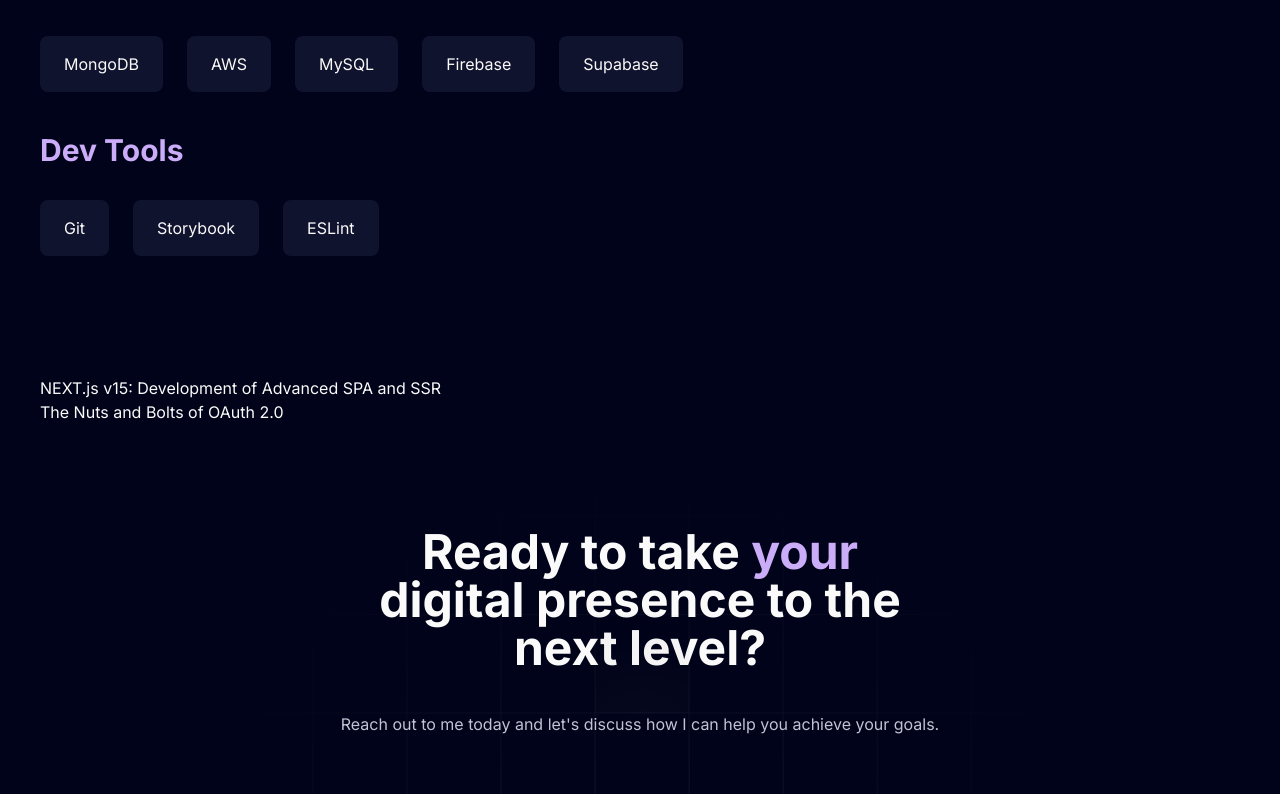
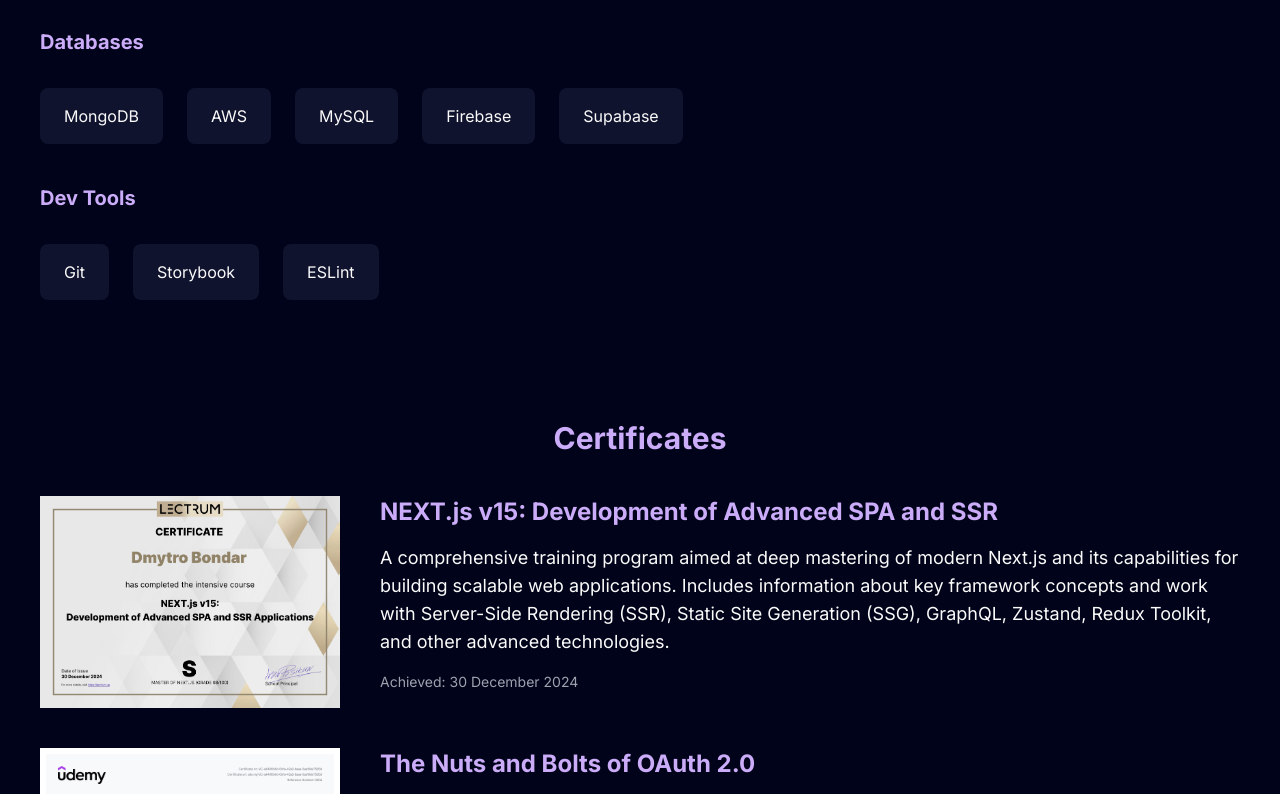
Before and after one commit to DagassaCoop/dev_portfolio, a Next.js app: page /about in a window 1280 px wide. Shown: the part 1206-2000 px from the top of the page. Built offline with nearby package versions, Linux system fonts and the light colour scheme.

Commit message:
add: certigications to About page

```diff
--- a/src/app/about/page.tsx
+++ b/src/app/about/page.tsx
@@ -5,6 +5,7 @@
 import Footer from "@/components/Footer";
 // Mock
 import { skillSections, certificates } from "@/data";
+import { ICertificate } from "@/entities";
 
 const SkillList: FC<{ list: string[] }> = ({ list }) => {
   return (
@@ -22,6 +23,30 @@
   );
 };
 
+const Certificate: FC<{ certificate: ICertificate }> = ({ certificate }) => {
+  const { id, title, description, date, img } = certificate;
+
+  return (
+    <div className="lg:flex mb-10">
+      <div className="w-full flex justify-center lg:max-w-[300px] max-lg:mb-16 lg:mr-10">
+        <img src={img} alt={title} className="w-1/2 lg:w-full h-full" />
+      </div>
+      <div className="flex justify-center lg:flex-row lg:justify-between flex-wrap w-full max-lg:gap-4 max-lg:text-center">
+        <p className="text-lg lg:text-2xl font-bold text-purple">{title}</p>
+        <p className="text-md lg:text-lg">{description}</p>
+        <p className="text-xs lg:text-sm text-gray-400">
+          Achieved:{" "}
+          {date.toLocaleDateString("en-GB", {
+            day: "2-digit",
+            month: "long",
+            year: "numeric",
+          })}
+        </p>
+      </div>
+    </div>
+  );
+};
+
 export default function About() {
   return (
     <main className="relative bg-black-100 flex justify-center items-center flex-col overflow-hidden mx-auto sm:px-10 px-5 pt-36">
@@ -31,7 +56,7 @@
           <span className="text-purple">Skills</span>
         </h1>
         <div className="flex flex-wrap mt-10 mb-6">
-          <div className="flex flex-col-reverse mb-20 md:flex-row">
+          <div className="flex flex-col-reverse mb-12 lg:mb-20 md:flex-row">
             <div className="flex justify-center w-full md:w-3/5 lg:w-2/5 p-4">
               <div className="w-2/3 md:w-4/5 lg:w-3/5 h-fit overflow-hidden rounded-xl">
                 <img src="./person.jpg" alt="" />
@@ -61,11 +86,14 @@
             </div>
           </div>
 
-          <div className="mb-20">
+          <div className="mb-12 lg:mb-20">
+            <h2 className="text-3xl text-center font-bold w-full text-purple mb-10">
+              Skills
+            </h2>
             {skillSections.map((section, index) => {
               return (
                 <div className="mb-10" key={index}>
-                  <h2 className="text-2xl font-bold text-purple mb-6 lg:text-3xl lg:mb-8">
+                  <h2 className="text-lg font-bold text-purple mb-6 lg:text-xl lg:mb-8">
                     {section.title}
                   </h2>
                   <SkillList list={section.skills} />
@@ -74,9 +102,14 @@
             })}
           </div>
 
-          <div>
+          <div className="mb-12 lg:20">
+            <h2 className="text-3xl text-center font-bold w-full text-purple mb-10">
+              Certificates
+            </h2>
             {certificates.map((certificate) => {
-              return <div key={certificate.id}>{certificate.title}</div>;
+              return (
+                <Certificate certificate={certificate} key={certificate.id} />
+              );
             })}
           </div>
         </div>
--- a/src/data/index.ts
+++ b/src/data/index.ts
@@ -1,7 +1,7 @@
 import About from "../app/about/page";
 import { ISkillSection } from "../entities/index";
 import {
-  ICertificates,
+  ICertificate,
   IGridItem,
   INavLink,
   IProject,
@@ -180,13 +180,13 @@
   },
 ];
 
-export const certificates: ICertificates[] = [
+export const certificates: ICertificate[] = [
   {
     id: "2244d3ff-f323-405e-ab6a-96c4cbc824ed",
     title: "NEXT.js v15: Development of Advanced SPA and SSR",
     description:
       "A comprehensive training program aimed at deep mastering of modern Next.js and its capabilities for building scalable web applications. Includes information about key framework concepts and work with Server-Side Rendering (SSR), Static Site Generation (SSG), GraphQL, Zustand, Redux Toolkit, and other advanced technologies.",
-    date: new Date("30/12/2024"),
+    date: new Date("12-30-2024"),
     img: "next.js-8-dmytro-bondar.jpg",
   },
   {
@@ -194,7 +194,7 @@
     title: "The Nuts and Bolts of OAuth 2.0",
     description:
       "A deep dive into modern authentication and API security. Led by security expert Aaron Parecki, it covers OAuth 2.0 grant types, OpenID Connect, API protection, token validation, and the latest OAuth 2.1 updates. Includes best practices for securing web apps, native apps, and SPAs, implementing OAuth clients, and designing secure API access.",
-    date: new Date("4/08/2023"),
+    date: new Date("08-04-2023"),
     img: "oauth-course-certificate.jpg",
   },
 ];
--- a/src/entities/index.ts
+++ b/src/entities/index.ts
@@ -42,7 +42,7 @@
   skills: string[];
 }
 
-export interface ICertificates {
+export interface ICertificate {
   id: string;
   title: string;
   description: string;
```
